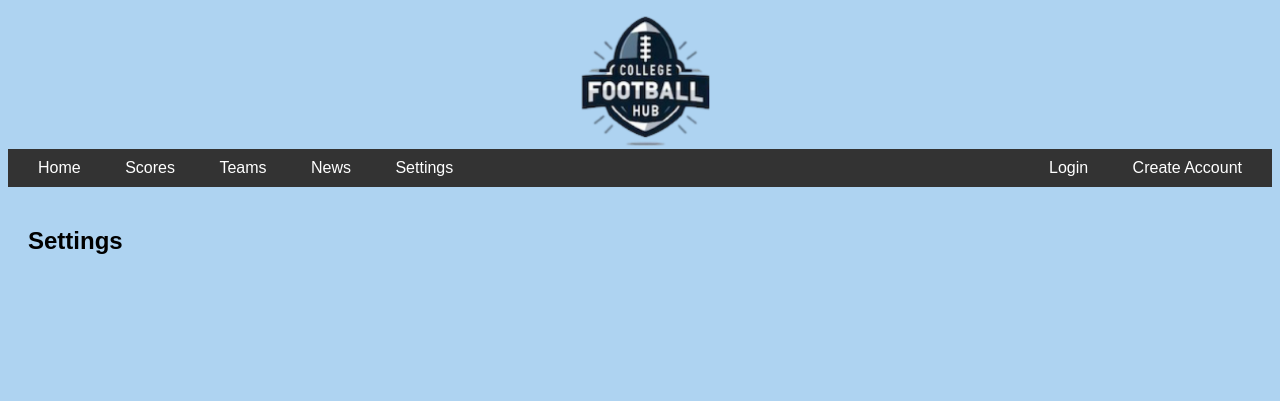
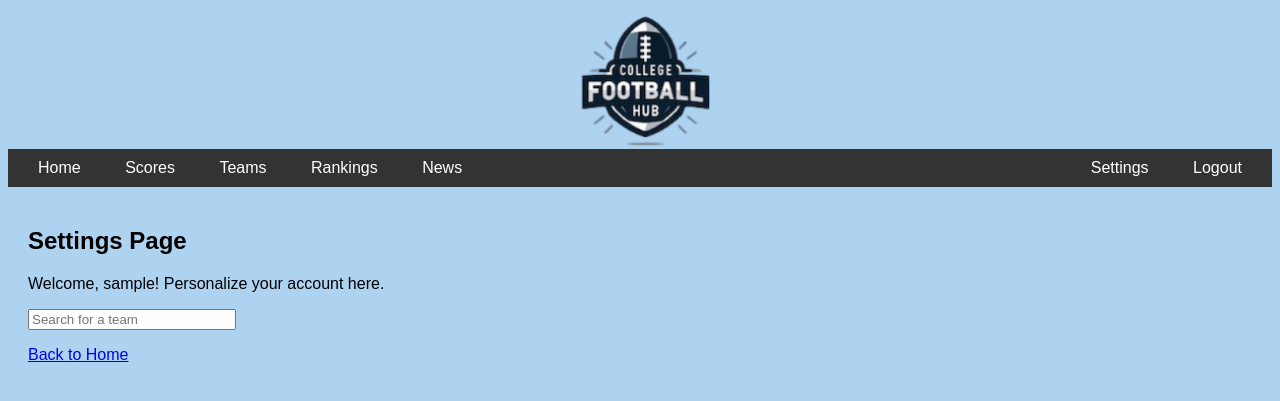
Before and after one commit to blainesea/CFBHub-Personal, a Flask app: page /settings in a window 1280 px wide. Shown: the top 401 px of the page. Run offline with Flask 3, Linux system fonts and the light colour scheme; the visitor is signed in with stand-in values (Sample User, id 1); tables that the repository leaves empty hold one stand-in row (values such as "Sample post").

Commit message:
Extended Base.html to login, create_account, and settings.html. Added rankings with fetch functions to pull data from an API

```diff
--- a/app.py
+++ b/app.py
@@ -1,6 +1,7 @@
 from flask import Flask, render_template, request, redirect, url_for, session
 from flask_sqlalchemy import SQLAlchemy
 from werkzeug.security import generate_password_hash, check_password_hash
+import requests
 
 app = Flask(__name__)
 
@@ -14,13 +15,36 @@ class User(db.Model):
     id = db.Column(db.Integer, primary_key=True)
     username = db.Column(db.String(80), unique=True, nullable=False)
     password = db.Column(db.String(200), nullable=False)
+    favorite_team = db.Column(db.String(100))
 
     def __repr__(self):
         return f'<User {self.username}>'
 
+class Team(db.Model):
+    id = db.Column(db.Integer, primary_key=True)
+    name = db.Column(db.String(100), unique=True, nullable=False)
+    abbreviation = db.Column(db.String(10))  # Optional
+    conference = db.Column(db.String(100))  # Optional
+
+    def __repr__(self):
+        return f'<Team {self.name}>'
+
+class Ranking(db.Model):
+    id = db.Column(db.Integer, primary_key=True)
+    rank = db.Column(db.Integer, nullable=False)
+    name = db.Column(db.String(100), nullable=False)
+    conference = db.Column(db.String(100))
+    record = db.Column(db.String(20))
+
+    def __repr__(self):
+        return f'<Ranking {self.name} - Rank {self.rank}>'
+
 @app.route('/')
 def home():
-    return render_template('home.html')
+    user = None
+    if 'username' in session:
+        user = User.query.filter_by(username=session['username']).first()
+    return render_template('home.html', user=user)
 
 @app.route('/scores')
 def scores():
@@ -30,14 +54,39 @@ def scores():
 def teams():
     return render_template('teams.html')
 
-
 @app.route('/news')
 def news():
     return render_template('news.html')
 
+@app.route('/rankings')
+def rankings():
+    rankings_data = Ranking.query.order_by(Ranking.rank).all()
+    return render_template('rankings.html', rankings=rankings_data)
+
 @app.route('/settings')
 def settings():
-    return render_template('settings.html')
+    if 'username' not in session:
+        return redirect(url_for('login'))
+
+    user = User.query.filter_by(username=session['username']).first()
+
+    return render_template('settings.html', user=user)
+
+@app.route('/update_settings', methods=['POST'])
+def update_settings():
+    if 'username' not in session:
+        return redirect(url_for('login'))
+
+    favorite_team = request.form['favorite_team']
+
+    user = User.query.filter_by(username=session['username']).first()
+
+    if favorite_team:
+        user.favorite_team = favorite_team
+
+    db.session.commit()
+
+    return redirect(url_for('settings'))
 
 @app.route('/create_account', methods=['GET', 'POST'])
 def create_account():
@@ -50,7 +99,6 @@ def create_account():
             return 'Username already exists. Please choose another.'
 
         hashed_password = generate_password_hash(password, method='pbkdf2:sha256')
-
 
         new_user = User(username=username, password=hashed_password)
         db.session.add(new_user)
@@ -77,7 +125,142 @@ def login():
 
     return render_template('login.html', error=error)
 
+@app.route('/update_username', methods=['POST'])
+def update_username():
+    if 'username' not in session:
+        return redirect(url_for('login'))
+
+    new_username = request.form['new_username']
+    current_user = User.query.filter_by(username=session['username']).first()
+
+    existing_user = User.query.filter_by(username=new_username).first()
+    if existing_user:
+        return 'Username is already taken. Please choose another.'
+
+    current_user.username = new_username
+    session['username'] = new_username
+    db.session.commit()
+
+    return redirect(url_for('settings'))
+
+@app.route('/update_password', methods=['POST'])
+def update_password():
+    if 'username' not in session:
+        return redirect(url_for('login'))
+
+    current_password = request.form['current_password']
+    new_password = request.form['new_password']
+
+    current_user = User.query.filter_by(username=session['username']).first()
+
+    if not check_password_hash(current_user.password, current_password):
+        return 'Current password is incorrect.'
+
+    hashed_new_password = generate_password_hash(new_password, method='pbkdf2:sha256')
+    current_user.password = hashed_new_password
+    db.session.commit()
+
+    return redirect(url_for('settings'))
+
+@app.route('/search_teams', methods=['GET'])
+def search_teams():
+    query = request.args.get('query', '')
+    if query:
+        teams = Team.query.filter(Team.name.ilike(f'%{query}%')).all()
+        team_list = [{'id': team.id, 'name': team.name} for team in teams]
+        return {'teams': team_list}
+    return {'teams': []}
+
+@app.route('/update_favorite_team', methods=['POST'])
+def update_favorite_team():
+    if 'username' not in session:
+        return redirect(url_for('login'))
+
+    favorite_team_id = request.form['favorite_team_id']
+    user = User.query.filter_by(username=session['username']).first()
+    favorite_team = Team.query.get(favorite_team_id)
+
+    if favorite_team:
+        user.favorite_team = favorite_team.name
+        db.session.commit()
+
+    return redirect(url_for('settings'))
+
+@app.route('/logout')
+def logout():
+    session.pop('username', None)
+    return redirect(url_for('home'))
+
+# Function to fetch teams from the API and populate the database
+def fetch_and_store_teams():
+
+    if Team.query.first():
+        print("Teams already exist in the database. Skipping API request.")
+        return
+
+    url = 'https://api.collegefootballdata.com/teams'
+    headers = {
+        'Authorization': 'Bearer OaVFD68X/G/TZu4gHMxr/ApYaot/HP/quea1h2FSetWo2sUz/QpxIvafH5MZpqee'
+    }
+    response = requests.get(url, headers=headers)
+
+    if response.status_code == 200:
+        teams_data = response.json()
+#        print(teams_data)
+
+        for team in teams_data:
+            team_name = team['school']
+            abbreviation = team.get('abbreviation', None)
+            conference = team.get('conference', None)
+
+            existing_team = Team.query.filter_by(name=team_name).first()
+            if not existing_team:
+                new_team = Team(name=team_name, abbreviation=abbreviation, conference=conference)
+                db.session.add(new_team)
+
+        db.session.commit()
+        print("Teams have been added to the database.")
+    else:
+        print(f"Failed to fetch teams. Status code: {response.status_code}")
+
+# Fetch rankings data from the API and store in the database
+def fetch_and_store_rankings():
+    url = 'https://api.collegefootballdata.com/rankings?year=2024&week=9' # Hard coded the week -- need to fix
+    headers = {
+        'Authorization': 'Bearer OaVFD68X/G/TZu4gHMxr/ApYaot/HP/quea1h2FSetWo2sUz/QpxIvafH5MZpqee'
+    }
+    response = requests.get(url, headers=headers)
+
+    if response.status_code == 200:
+        rankings_data = response.json()
+
+        ap_poll = rankings_data[0]['polls'][0]['ranks']
+
+        for team in ap_poll:
+            rank = team['rank']
+            name = team['school']
+            conference = team.get('conference', 'N/A')
+            record = team.get('record', 'N/A')
+
+            existing_team = Ranking.query.filter_by(name=name).first()
+
+            if existing_team:
+                existing_team.rank = rank
+                existing_team.conference = conference
+                existing_team.record = record
+            else:
+                new_team = Ranking(rank=rank, name=name, conference=conference, record=record)
+                db.session.add(new_team)
+
+        db.session.commit()
+        print("Rankings updated in the database.")
+    else:
+        print(f"Failed to fetch rankings. Status code: {response.status_code}")
+
+
 if __name__ == '__main__':
     with app.app_context():
         db.create_all()
+        fetch_and_store_teams()
+        fetch_and_store_rankings()
     app.run(debug=True)
--- a/templates/base.html
+++ b/templates/base.html
@@ -4,6 +4,7 @@
     <meta charset="UTF-8">
     <meta name="viewport" content="width=device-width, initial-scale=1.0">
     <title>{% block title %}College Football Hub{% endblock %}</title>
+    <!-- Include jQuery for AJAX -->
     <style>
         body {
             background-color: #78b6e998;
@@ -52,13 +53,18 @@
             <a href="{{ url_for('home') }}">Home</a>
             <a href="{{ url_for('scores') }}">Scores</a>
             <a href="{{ url_for('teams') }}">Teams</a>
+            <a href="{{ url_for('rankings') }}">Rankings</a>
             <a href="{{ url_for('news') }}">News</a>
-            <a href="{{ url_for('settings') }}">Settings</a>
         </div>
 
         <div>
-            <a href="{{ url_for('login') }}">Login</a>
-            <a href="{{ url_for('create_account') }}">Create Account</a>
+            {% if 'username' not in session %}
+                <a href="{{ url_for('login') }}">Login</a>
+                <a href="{{ url_for('create_account') }}">Create Account</a>
+            {% else %}
+                <a href="{{ url_for('settings') }}">Settings</a>
+                <a href="{{ url_for('logout') }}">Logout</a>
+            {% endif %}
         </div>
     </div>
 
--- a/templates/settings.html
+++ b/templates/settings.html
@@ -1,7 +1,65 @@
 {% extends "base.html" %}
 
-{% block title %}Settings - My App{% endblock %}
+{% block title %}Settings Page{% endblock %}
 
 {% block content %}
-    <h2>Settings</h2>
+<h1>Settings Page</h1>
+
+<p>Welcome, {{ user.username }}! Personalize your account here.</p>
+
+<div class="search-container" style="position: relative; display: inline-block;">
+    <input type="text" id="team_search" placeholder="Search for a team" style="width: 200px; position: relative; z-index: 1;">
+    <ul id="team_results" style="list-style-type: none; padding: 0; margin: 0; display: none; border: 1px solid #ccc; background-color: white; width: 200px; max-height: 150px; overflow-y: auto; position: absolute; top: 100%; left: 0; z-index: 1000;"></ul>
+</div>
+
+<form id="favorite_team_form" action="/update_favorite_team" method="POST" style="display:none; margin-top: 10px;">
+    <input type="hidden" id="favorite_team_id" name="favorite_team_id">
+    <button type="submit" id="set_favorite_btn">Set as Favorite Team</button>
+</form>
+
+<script src="https://code.jquery.com/jquery-3.6.0.min.js"></script>
+<script>
+    $(document).ready(function(){
+        $('#team_search').on('keyup', function(){
+            let query = $(this).val();
+
+            if (query.length > 2) {
+                $.ajax({
+                    url: '/search_teams',
+                    type: 'GET',
+                    data: {query: query},
+                    success: function(data) {
+                        $('#team_results').empty().show();
+                        data.teams.forEach(function(team) {
+                            $('#team_results').append(`<li data-team-id="${team.id}" style="padding: 8px; cursor: pointer;">${team.name}</li>`);
+                        });
+                    }
+                });
+            } else {
+                $('#team_results').empty().hide();
+            }
+        });
+
+        $('#team_results').on('click', 'li', function(){
+            let teamId = $(this).data('team-id');
+            let teamName = $(this).text();
+
+            $('#favorite_team_id').val(teamId);
+
+            $('#team_search').val(teamName);
+
+            $('#team_results').hide();
+
+            $('#favorite_team_form').show();
+        });
+
+        $('#team_search').on('focus', function() {
+            if ($(this).val().length > 2) {
+                $('#team_results').show();
+            }
+        });
+    });
+</script>
+
+<p><a href="{{ url_for('home') }}">Back to Home</a></p>
 {% endblock %}
```
Also changed, not shown: templates/create_account.html (+18 -20 lines), templates/home.html (+16 -12 lines), templates/login.html (+15 -17 lines), templates/rankings.html (added, +19 -0 lines).
